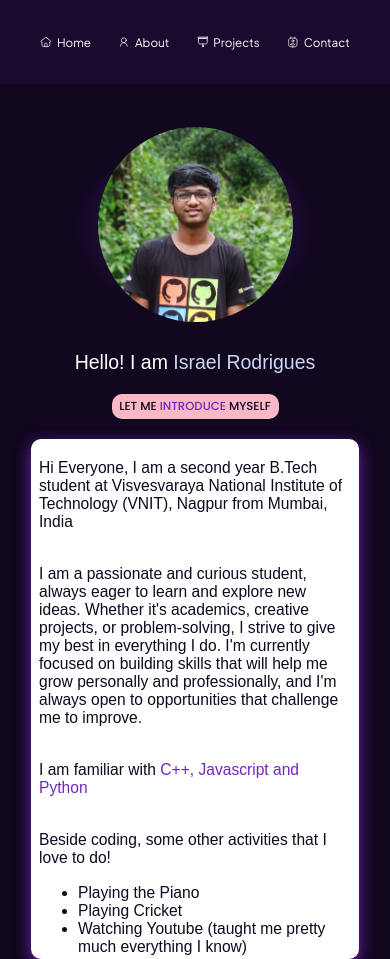
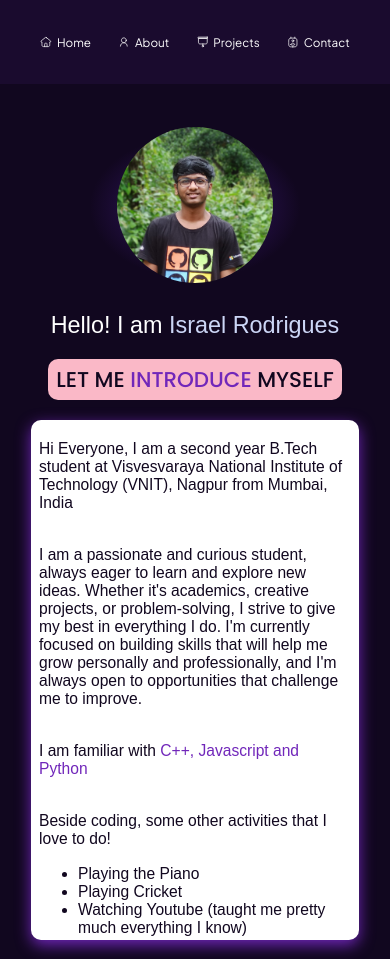
Before and after one commit to rodrigues-israel/israelsportfolio, a plain HTML site: page about.html in a window 390 px wide. Shown: the top 959 px of the page. Drawn offline with Linux system fonts and the light colour scheme; a web font is replaced by a local one.

Commit message:
responsiveness update - 1

```diff
--- a/about.css
+++ b/about.css
@@ -210,7 +210,7 @@ body {
     }
 
     #about h3 {
-        font-size: 5vw;
+        font-size: 5.5vw;
     }
 
     #abouttext{
@@ -246,7 +246,7 @@ body {
     }
 }
 
-@media (max-width: 1024px) {
+@media (min-width: 601px) and (max-width: 1024px) {
     #header {
         display: flex;
         justify-content: center;
```
